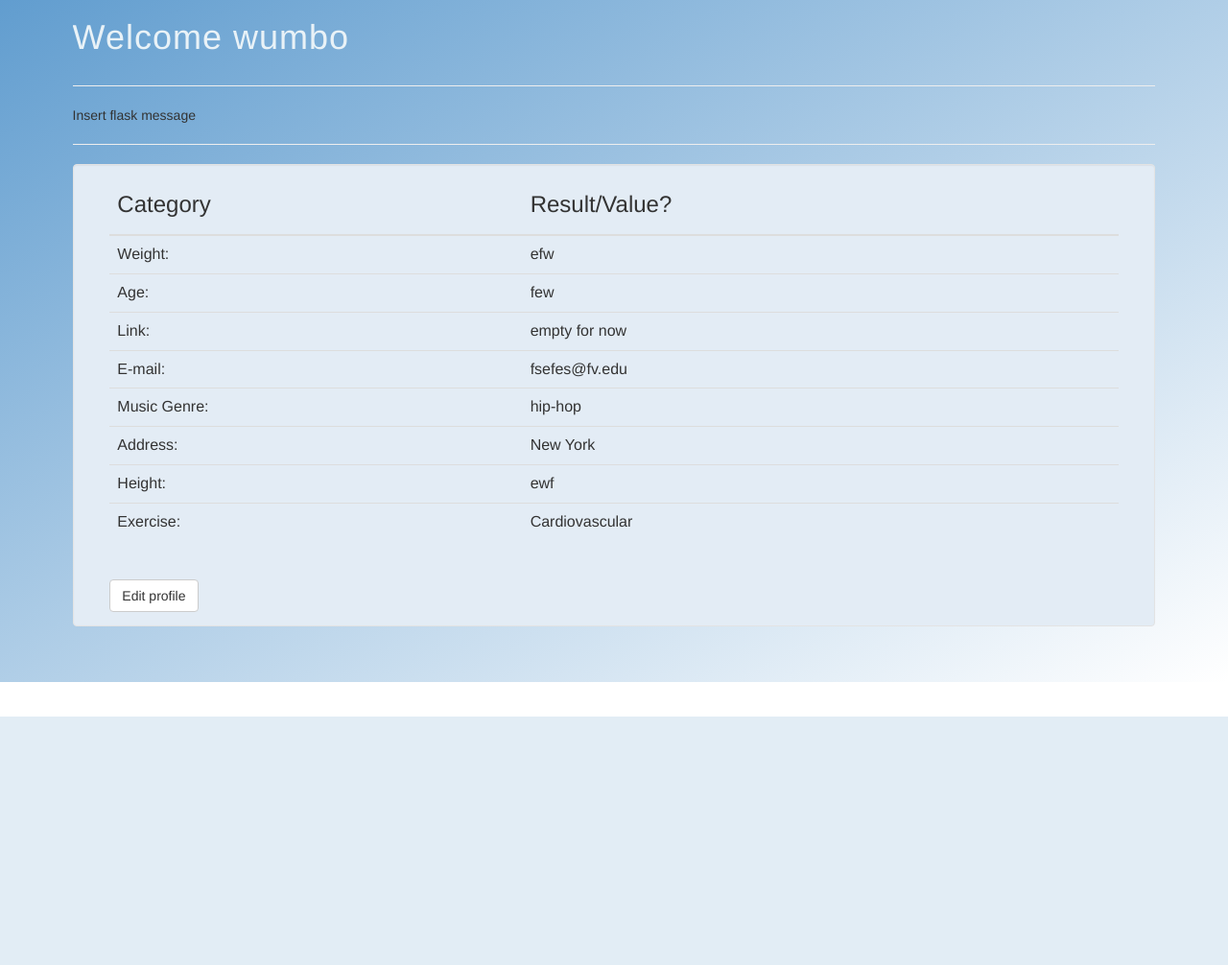
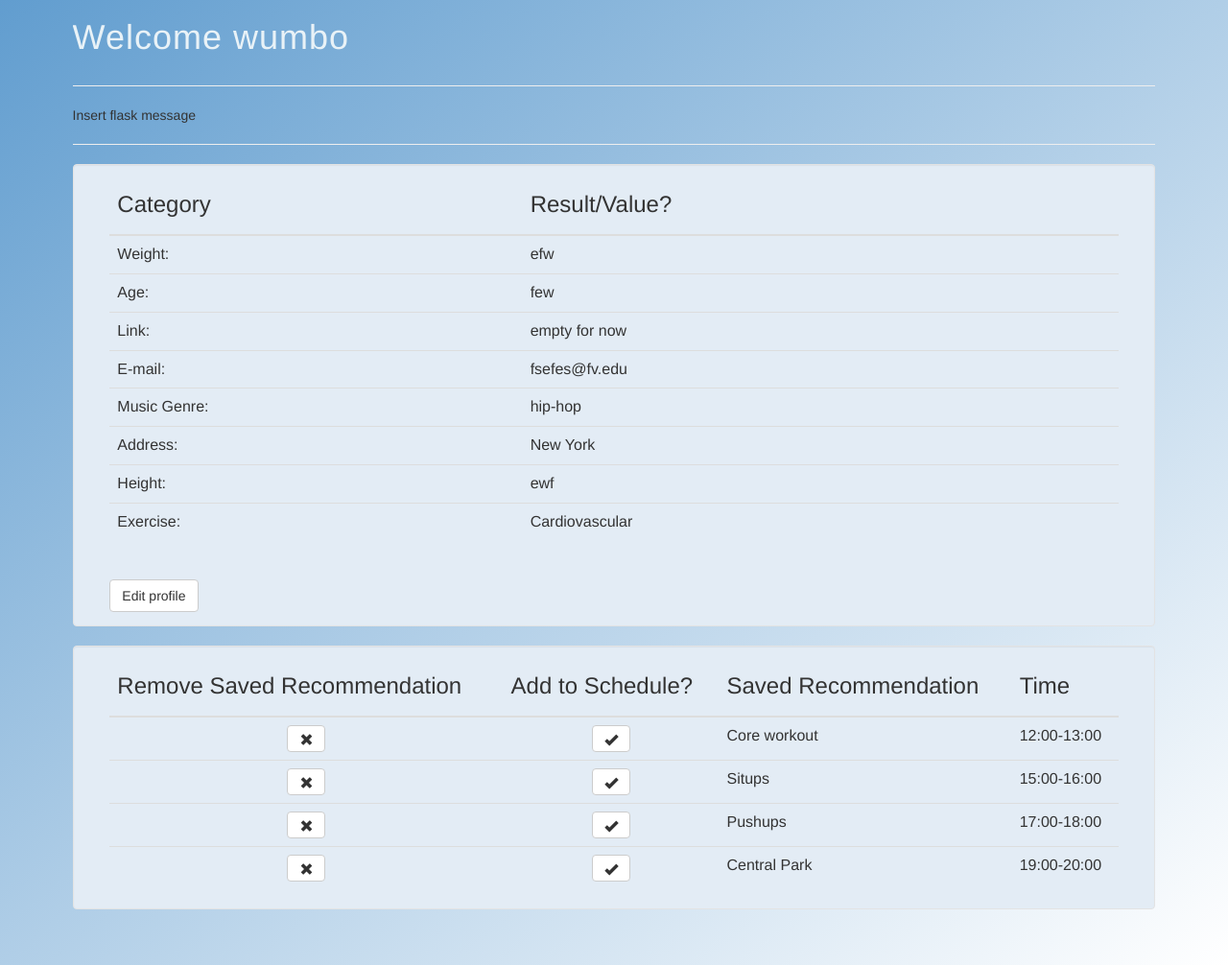
Before and after one commit to yuyangz/Limerence, a Flask app: page /profile in a window 1280 px wide. Shown: the part 53-1059 px from the top of the page at 96% size. Before the commit the page ends 800 px from the top, so only its background shows below. Run offline with Flask 2, Linux system fonts and the light colour scheme; a user stored in the database is signed in; data comes from the database, SQL or seed files in the repository; parts of the project's set-up code (start-up, migrations or seed data) failed here and were passed over; some libraries are stand-ins or nearby versions.

Commit message:
Updated buttons and wells

```diff
--- a/templates/createaccount.html
+++ b/templates/createaccount.html
@@ -33,12 +33,12 @@
 
      <div class="form-group">
       <label for="pwd1">Password:</label>
-      <input type="password1" class="form-control" id="pwd1" placeholder="Enter password" name="pwd1">
+      <input type="password" class="form-control" id="pwd1" placeholder="Enter password" name="pwd1">
      </div>
 
      <div class="form-group">
       <label for="pwd2">Password:</label>
-      <input type="password2" class="form-control" id="pwd2" placeholder="Retype password" name="pwd2">
+      <input type="password" class="form-control" id="pwd2" placeholder="Retype password" name="pwd2">
      </div>
 
       <div class="form-group">
--- a/templates/guess_base.html
+++ b/templates/guess_base.html
@@ -66,6 +66,7 @@
 
 
      .col-sm-12{
+     text-align: justify;
      padding: 0cm 2cm 1cm 2cm;
 
      }
--- a/templates/login.html
+++ b/templates/login.html
@@ -24,7 +24,7 @@
   <div class = "well">
     <form action="/auth">
     <div class="form-group">
-      <label for="email">Email:</label>
+      <label for="email">Username:</label>
       <input type="text" class="form-control" id="text" placeholder="Enter username" name="username">
     </div>
     <div class="form-group">
--- a/templates/profile.html
+++ b/templates/profile.html
@@ -61,6 +61,76 @@
       <button class="btn btn-default">Edit profile</button>
     </form>
 </div>
+<div class = "well">
+  <table class = "table">
+     <thead>
+       <tr>
+	  <th><h3>Remove Saved Recommendation</h3></th>
+          <th><h3>Add to Schedule?</h3></th>
+          <th><h3>Saved Recommendation</h3></th>
+          <th><h3>Time</h3></th>
+       </tr>
+     </thead>
+     <tbody>
+       <tr>
+	 <td><center><a href="/rmSchedule?id={{i}}&sch={{sch}}&song={{song}}">
+	       <button type="button" class="btn btn-default btn-med">
+		 <span class="glyphicon glyphicon-remove"aria-hidden="true"></span>
+	       </button>
+	 </a> </center></td>
+	 <td><center><a href="/rmSchedule?id={{i}}&sch={{sch}}&song={{song}}">
+	       <button type="button" class="btn btn-default btn-med">
+		 <span class="glyphicon glyphicon-ok" aria-hidden="true"></span>
+	       </button>
+	 </a> </center></td>
+                <td>Core workout</td>
+                <td>12:00-13:00</td>
+            </tr>
+       <tr>
+	 <td><center><a href="/rmSchedule?id={{i}}&sch={{sch}}&song={{song}}">
+	       <button type="button" class="btn btn-default btn-med">
+		 <span class="glyphicon glyphicon-remove"aria-hidden="true"></span>
+	       </button>
+	 </a> </center></td>
+	 <td><center><a href="/rmSchedule?id={{i}}&sch={{sch}}&song={{song}}">
+		<button type="button" class="btn btn-default btn-med">
+		  <span class="glyphicon glyphicon-ok" aria-hidden="true"></span>
+		</button>
+	  </a> </center></td>
+                <td>Situps</td>
+                <td>15:00-16:00</td>
+            </tr>
+       <tr>
+	 <td><center><a href="/rmSchedule?id={{i}}&sch={{sch}}&song={{song}}">
+	       <button type="button" class="btn btn-default btn-med">
+		 <span class="glyphicon glyphicon-remove"aria-hidden="true"></span>
+	       </button>
+	 </a> </center></td>
+	 <td><center><a href="/rmSchedule?id={{i}}&sch={{sch}}&song={{song}}">
+		<button type="button" class="btn btn-default btn-med">
+		  <span class="glyphicon glyphicon-ok" aria-hidden="true"></span>
+		</button>
+	  </a> </center></td>
+                <td>Pushups</td>
+                <td>17:00-18:00</td>
+            </tr>
+       <tr>
+	 <td><center><a href="/rmSchedule?id={{i}}&sch={{sch}}&song={{song}}">
+	       <button type="button" class="btn btn-default btn-med">
+		 <span class="glyphicon glyphicon-remove"aria-hidden="true"></span>
+	       </button>
+	 </a> </center></td>
+	 <td><center><a href="/rmSchedule?id={{i}}&sch={{sch}}&song={{song}}">
+		<button type="button" class="btn btn-default btn-med">
+		  <span class="glyphicon glyphicon-ok" aria-hidden="true"></span>
+		</button>
+	  </a> </center></td>
+                <td>Central Park</td>
+                <td>19:00-20:00</td>
+            </tr>
+        </tbody>
+    </table>
+  </div>
 </div>
 
 {% endblock %}
```
Also changed, not shown: templates/recommendations.html (+64 -1 lines), templates/schedule.html (+5 -6 lines).
